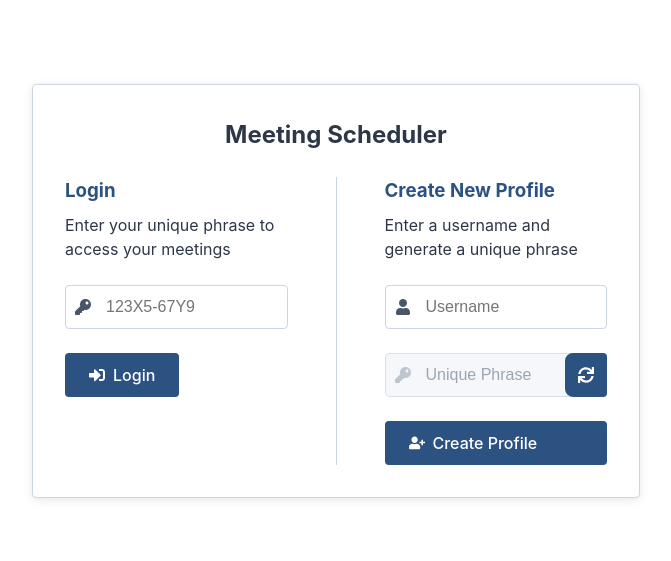
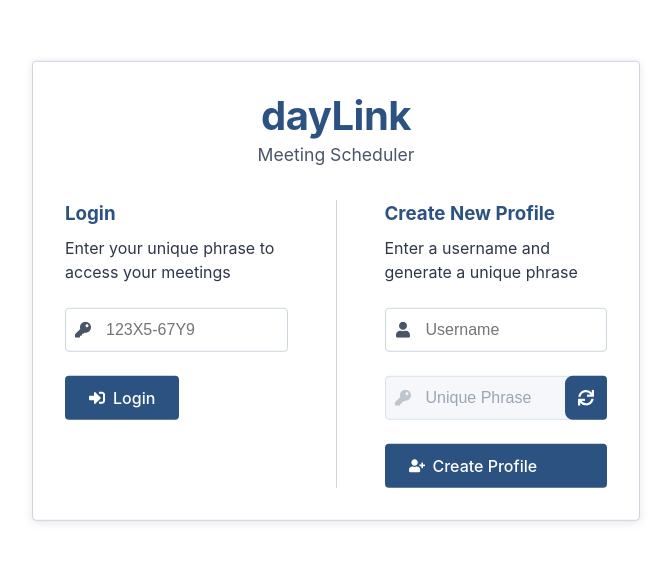
Before and after one commit to MithunWijayasiri/dayLink, a React (Vite) app: page / in a window 1280 px wide. Shown: the part 109-670 px from the top of the page, without its empty margins (304-975 px from the left). Built offline with nearby package versions, Linux system fonts and the light colour scheme.

Commit message:
feat: add dayLink branding to login and dashboard components

```diff
--- a/src/components/Dashboard.tsx
+++ b/src/components/Dashboard.tsx
@@ -88,7 +88,10 @@ const Dashboard = () => {
   return (
     <div className="dashboard-container">
       <header className="dashboard-header">
-        <h1 className="site-title" onClick={navigateToDashboard}>Meeting Scheduler</h1>
+        <div className="app-branding dashboard-branding" onClick={navigateToDashboard}>
+          <h1>dayLink</h1>
+          <p className="tagline">Meeting Scheduler</p>
+        </div>
 
         <div className="header-right">
           <div className="header-actions">
--- a/src/components/Login.tsx
+++ b/src/components/Login.tsx
@@ -72,6 +72,10 @@ const Login = () => {
   if (isNewUser && uniquePhrase && showNewUserInfo) {
     return (
       <div className="login-container">
+        <div className="app-branding">
+          <h1>dayLink</h1>
+          <p className="tagline">Meeting Scheduler</p>
+        </div>
         <div className="new-user-info">
           <h2>Your Unique Phrase</h2>
           <div className="unique-phrase-display">{uniquePhrase}</div>
@@ -97,7 +101,10 @@ const Login = () => {
   // Combined login and signup form
   return (
     <div className="login-container">
-      <h2>Meeting Scheduler</h2>
+      <div className="app-branding">
+        <h1>dayLink</h1>
+        <p className="tagline">Meeting Scheduler</p>
+      </div>
 
       <div className="login-signup-container">
         <div className="login-section">
--- a/src/styles/app.css
+++ b/src/styles/app.css
@@ -28,6 +28,62 @@
 
 body {
   color: var(--text-color);
+}
+
+/* App Branding */
+.app-branding {
+  text-align: center;
+  margin-bottom: 2rem;
+}
+
+.app-branding h1 {
+  font-size: 2.5rem;
+  font-weight: 700;
+  color: var(--primary-color);
+  margin-bottom: 0.25rem;
+  letter-spacing: -0.5px;
+  transition: var(--transition);
+}
+
+.app-branding h1:hover {
+  color: var(--primary-dark);
+  transform: translateY(0.5px);
+}
+
+.app-branding .tagline {
+  font-size: 1.1rem;
+  color: var(--light-text-color);
+  margin: 0;
+}
+
+/* Dashboard branding specific styles */
+.dashboard-branding {
+  text-align: left;
+  margin-bottom: 0;
+  cursor: pointer;
+}
+
+.dashboard-branding h1 {
+  font-size: 1.8rem;
+  margin-bottom: 0;
+}
+
+.dashboard-branding .tagline {
+  font-size: 0.9rem;
+  transition: var(--transition);
+}
+
+.dashboard-branding:hover .tagline {
+  color: var(--secondary-color);
+}
+
+/* Responsive adjustments for dashboard branding */
+@media (max-width: 768px) {
+  .dashboard-branding {
+    text-align: center;
+    width: 100%;
+    margin-bottom: 1rem;
+  }
 }
 
 /* Login Container */
```
